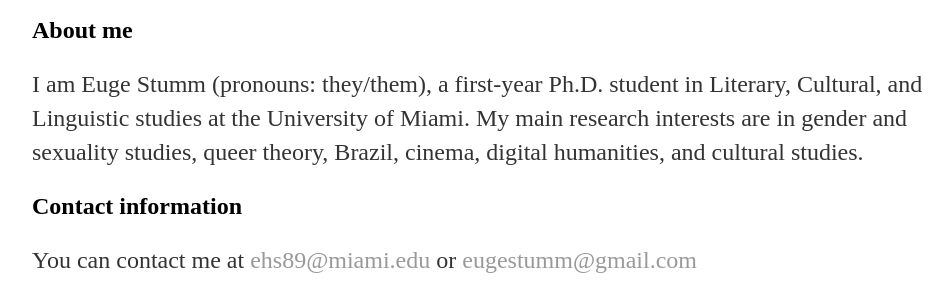
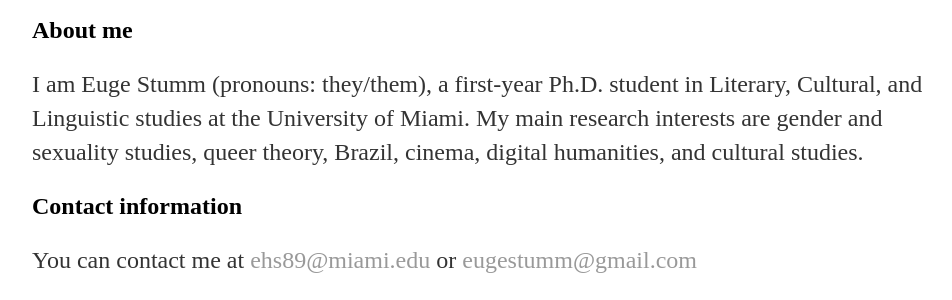
Before and after one commit to eugestumm/eugestumm.github.io, a Jekyll site: the page built from index.md, in a window 1280 px wide and 900 px high. Shown: the part 180-480 px from the top of the window, without its empty margins (160-1112 px from the left). Built offline with Jekyll 4.4.1, drawn with Linux system fonts in a browser that asks for light colours; our own code applies the rules of GitHub Pages for plain Markdown files.

```diff
--- a/index.md
+++ b/index.md
@@ -1,8 +1,13 @@
+---
+layout: default
+title: Susanna Alles Torrent
+---
+
 # Hello Word
 
 ## About me
 
-I am Euge Stumm (pronouns: they/them), a first-year Ph.D. student in Literary, Cultural, and Linguistic studies at the University of Miami. My main research interests are in gender and sexuality studies, queer theory, Brazil, cinema, digital humanities, and cultural studies.
+I am Euge Stumm (pronouns: they/them), a first-year Ph.D. student in Literary, Cultural, and Linguistic studies at the University of Miami. My main research interests are gender and sexuality studies, queer theory, Brazil, cinema, digital humanities, and cultural studies.
 
 ## Contact information
 
```
